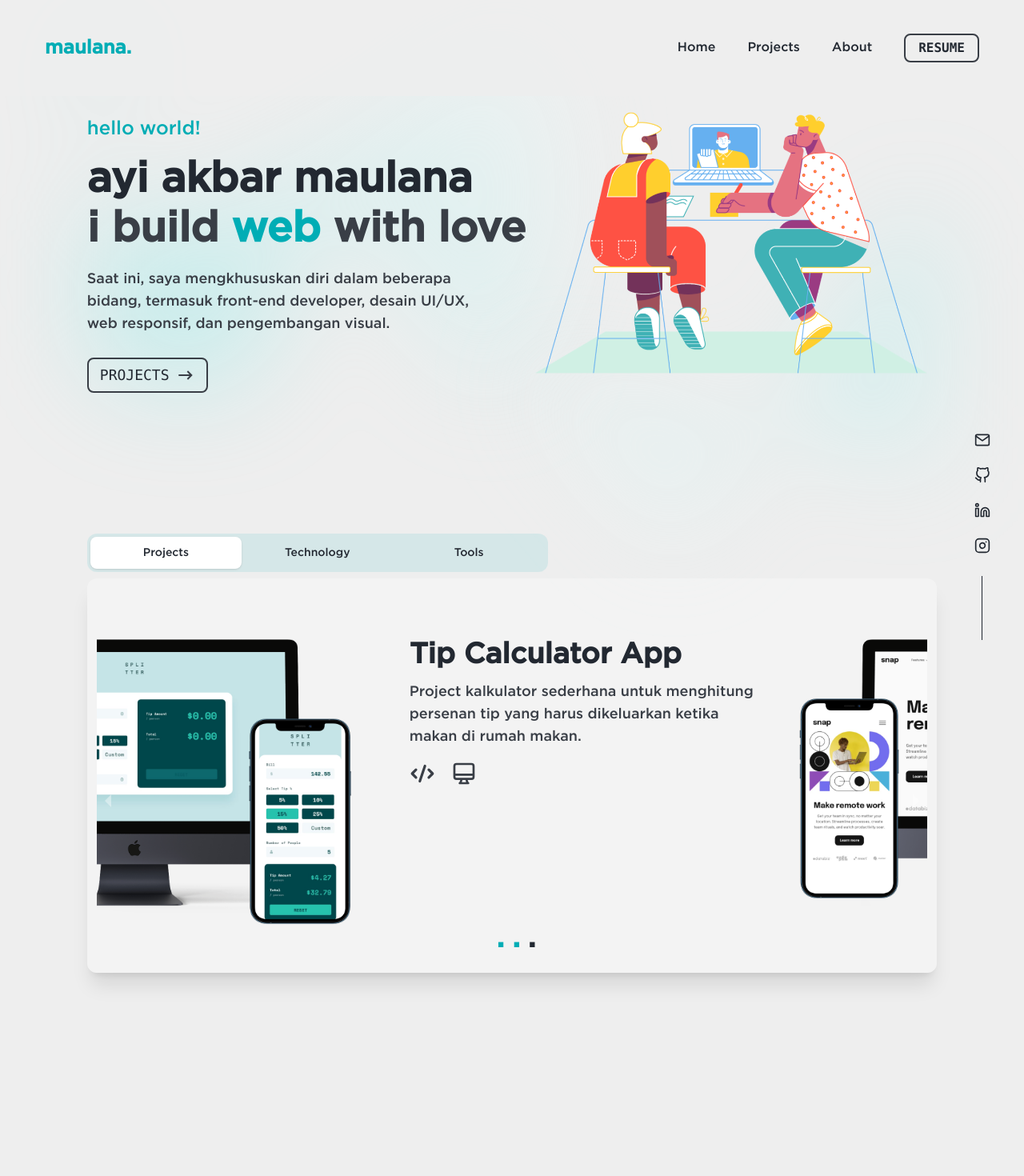
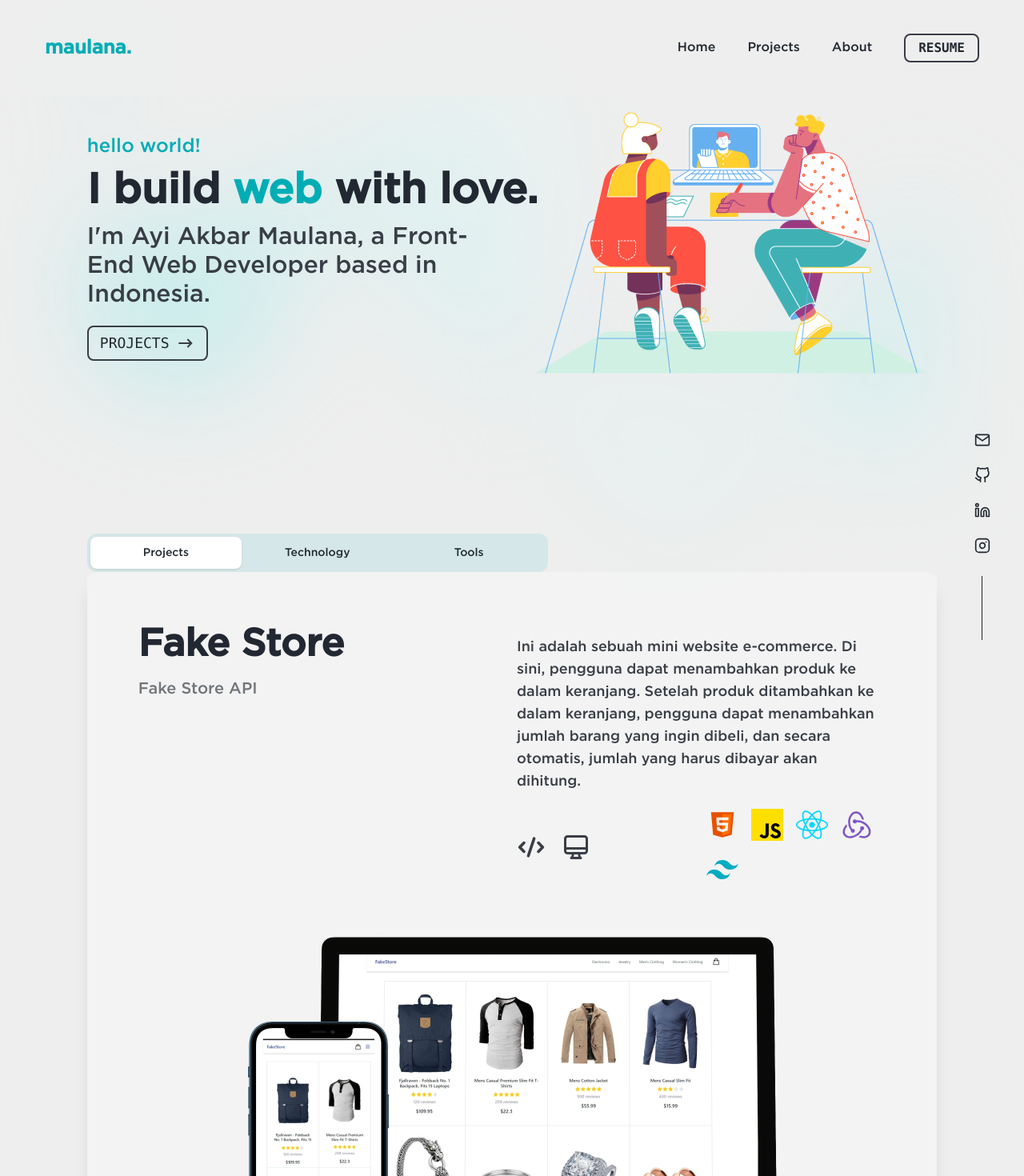
Before and after one commit to ayiakbar2109/portofolio, a React (Vite) app: page / in a window 1280 px wide. Shown: the top 1470 px of the page at 80% size. Built offline with nearby package versions, Linux system fonts and the light colour scheme.

Commit message:
remove carousel and change the hero section text

```diff
--- a/package.json
+++ b/package.json
@@ -14,8 +14,7 @@
     "framer-motion": "^10.11.2",
     "react": "^18.2.0",
     "react-dom": "^18.2.0",
-    "react-icons": "^4.8.0",
-    "react-responsive-carousel": "^3.2.23"
+    "react-icons": "^4.8.0"
   },
   "devDependencies": {
     "@types/react": "^18.0.28",
--- a/src/components/HeroImage.tsx
+++ b/src/components/HeroImage.tsx
@@ -9,13 +9,13 @@ export default function HeroImage() {
   return (
     <section>
       <motion.div
-        className="flex flex-col gap-8 2xl:gap-24 md:grid md:grid-cols-2 justify-end items-end mt-32 2xl:mt-48"
+        className="flex flex-col gap-8 2xl:gap-24 md:grid md:grid-cols-2 justify-center items-center mt-32 2xl:mt-48"
         variants={staggerContainer(1, 1)}
         initial="hidden"
         whileInView="show"
         viewport={{ once: true, amount: 0.25 }}
       >
-        <div className="flex flex-col items-start justify-start gap-5 md:gap-3 lg:gap-4 xl:gap-7 2xl:gap-14">
+        <div className="flex flex-col items-start justify-start gap-5 md:gap-3 lg:gap-3 xl:gap-5 2xl:gap-14">
           <motion.p
             className="text-secondary font-medium text-base md:text-lg lg:text-xl xl:text-2xl 2xl:text-4xl"
             variants={textVariant(0.4)}
@@ -26,21 +26,17 @@ export default function HeroImage() {
             className="text-primary font-bold text-3xl md:text-4xl lg:text-[2.6rem] xl:text-[3.3rem] 2xl:text-[5.8rem] whitespace-nowrap"
             variants={textVariant(0.5)}
           >
-            ayi akbar maulana
+            I build <span className="text-secondary">web</span> with love.
           </motion.h1>
-          <motion.h1
+          {/* <motion.h1
             className="text-third font-bold text-3xl  md:text-4xl lg:text-[2.6rem] xl:text-[3.3rem] 2xl:text-[5.8rem]  whitespace-nowrap -mt-3.5  lg:-mt-1.5 2xl:mt-0"
             variants={textVariant(0.6)}
-          >
-            i build <span className="text-secondary">web</span> with love
-          </motion.h1>
+          ></motion.h1> */}
           <motion.p
-            className="text-third md:text-base lg:text-base xl:text-lg 2xl:text-4xl"
+            className="text-third md:text-base lg:text-base xl:text-3xl 2xl:text-4xl"
             variants={textVariant(0.7)}
           >
-            Saat ini, saya mengkhususkan diri dalam beberapa bidang, termasuk
-            front-end developer, desain UI/UX, web responsif, dan pengembangan
-            visual.
+            I'm Ayi Akbar Maulana, a Front-End Web Developer based in Indonesia.
           </motion.p>
           <motion.div variants={textVariant(0.8)} className="">
             <a href="#project">
--- a/src/components/Projects.tsx
+++ b/src/components/Projects.tsx
@@ -5,120 +5,111 @@ import TipCalculator from "./../assets/tip-calculator.webp";
 import EcommercePage from "./../assets/ecommerce-page.webp";
 
 import { motion } from "framer-motion";
-import { fadeIn } from "../utils/motion";
-import "react-responsive-carousel/lib/styles/carousel.min.css"; // requires a loader
-import { Carousel } from "react-responsive-carousel";
 import { HiOutlineDesktopComputer, HiCode } from "react-icons/hi";
+import htmlIcon from "./../assets/icons8-html-5.svg";
+import javascriptIcon from "./../assets/js.png";
+import reactIcon from "./../assets/react.svg";
+import reduxIcon from "./../assets/icons8-redux.svg";
+import tailwindIcon from "./../assets/icons8-tailwindcss.svg";
 
 export default function Projects() {
   const data = [
     {
       id: 1,
       title: "Fake Store",
-      desc: "Di dalam project ini saya menggunakan library React dan API public milik FakeStore API. Lalu, memanggilnya dengan metode fetch memakai library axios. Setelah berhasil mendapatkan data dari API, saya menampilkan data tersebut ke dalam HTML dan styling memakai TailwindCSS. Di project ini juga saya memakai library Redux untuk mempermudah dalam management state.",
+      subtitle: "Fake Store API",
+      desc: "Ini adalah sebuah mini website e-commerce. Di sini, pengguna dapat menambahkan produk ke dalam keranjang. Setelah produk ditambahkan ke dalam keranjang, pengguna dapat menambahkan jumlah barang yang ingin dibeli, dan secara otomatis, jumlah yang harus dibayar akan dihitung.",
       image: EcommercePage,
       repoLink: "https://github.com/ayiakbar2109/project-eccomerce",
       liveDemo: "https://fakestore-iota.vercel.app/",
+      technology: [
+        htmlIcon,
+        javascriptIcon,
+        reactIcon,
+        reduxIcon,
+        tailwindIcon,
+      ],
     },
     {
       id: 2,
       title: "Tip Calculator App",
-      desc: "Project kalkulator sederhana untuk menghitung persenan tip yang harus dikeluarkan ketika makan di rumah makan.",
+      subtitle: "Front-End Mentor",
+      desc: "Sebuah project kalkulator sederhana untuk menghitung persentase tip yang harus diberikan saat makan di restoran. Pengguna dapat memasukkan total harga makanan dan persentase tip yang ingin diberikan, dan kalkulator akan secara otomatis menghitung jumlah tip yang harus diberikan. Dengan demikian, pengguna dapat dengan mudah mengetahui jumlah total yang harus dibayarkan, termasuk tip.",
       image: TipCalculator,
       repoLink: "https://github.com/ayiakbar2109/tip-calculator-app",
       liveDemo: "https://ayiakbar2109.github.io/tip-calculator-app/",
+      technology: [htmlIcon, javascriptIcon, reactIcon, tailwindIcon],
     },
     {
       id: 3,
       title: "Snap Landing Page",
-      desc: "Project landing page sederhana dibuat dengan HTML, dan CSS.",
+      subtitle: "Front-End Mentor",
+      desc: "Project landing page sederhana yang dibuat dengan HTML dan CSS. Desain halaman ini didasarkan pada keindahan dan kemudahan penggunaan, dengan penggunaan warna, font, dan tata letak yang menarik perhatian. ",
       image: SnapLandingPage,
       repoLink: "https://github.com/ayiakbar2109/intro-section-landpage",
       liveDemo: "https://ayiakbar2109.github.io/intro-section-landpage/",
+      technology: [htmlIcon, tailwindIcon],
     },
   ];
   return (
     <section>
-      <motion.div
-        className="flex flex-col"
-        id="projects"
-        // variants={fadeIn("right", "spring", 1, 1.5)}
-      >
+      <motion.div className="flex flex-col" id="projects">
         <div className="flex flex-col mt-10 lg:gap-16 lg:mt-16">
-          <Carousel
-            autoPlay={true}
-            emulateTouch={true}
-            swipeable={false}
-            showArrows={true}
-            showStatus={false}
-            infiniteLoop={true}
-            showThumbs={false}
-            renderIndicator={(onClickHandler, isSelected, index, label) => {
-              const defStyle = {
-                marginLeft: 10,
-                color: "#00ADB5",
-                cursor: "pointer",
-              };
-              const style = isSelected
-                ? { ...defStyle, color: "#222831" }
-                : { ...defStyle };
-              return (
-                <span
-                  style={style}
-                  onClick={onClickHandler}
-                  onKeyDown={onClickHandler}
-                  // value={index}
-                  key={index}
-                  role="button"
-                  tabIndex={0}
-                  aria-label={`${label} ${index + 1}`}
-                  className="text-3xl lg:text-4xl font-bold"
-                >
-                  .
-                </span>
-              );
-            }}
-          >
           {data.map((project, index) => {
             return (
               <div
                 key={index}
-                  className="flex flex-col xl:grid xl:grid-cols-2 gap-3 xl:gap-12 lg:px-4  xl:justify-start xl:items-start"
+                className="flex flex-col-reverse lg:flex-col gap-3 lg:px-4  lg:justify-start lg:items-start border-b-2 border-third/50"
               >
-                  <div className="flex flex-col justify-center items-center mb-6 lg:mb-12">
-                    <img
-                      src={project.image}
-                      className="px-3 md:px-20 xl:px-0"
-                    />
-                  </div>
-                  <article className="md:px-6">
-                    <h2 className="text-primary text-left text-2xl md:text-3xl lg:text-4xl font-bold 2xl:text-7xl">
+                <article className="lg:grid lg:grid-cols-2 lg:gap-3 justify-start items-start">
+                  <div>
+                    <h2 className="text-primary text-left text-3xl md:text-3xl lg:text-4xl xl:text-5xl font-bold 2xl:text-7xl">
                       {project.title}
                     </h2>
+                    <p className="mt-1 lg:mt-4 text-third/70 text-lg xl:text-xl 2xl:text-3xl">
+                      {project.subtitle}
+                    </p>
+                  </div>
+                  <div>
                     <p className="text-third text-left text-base md:text-lg mt-3 2xl:mt-6 2xl:text-3xl">
                       {project.desc}
                     </p>
-                    <div className="flex items-end justify-start mt-4 2xl:mt-5 text-left gap-5 mb-12 xl:mb-0">
+                    <div className="flex flex-col gap-3 lg:grid lg:grid-cols-2 lg:items-center mt-9 lg:mt-5 2xl:mt-8">
+                      <div className="flex gap-5">
                         <a
                           href={project.repoLink}
                           target="_blank"
                           className="cursor-pointer"
                         >
-                        <HiCode className="w-8 h-8 2xl:w-12 2xl:h-12 font-semibold text-third hover:text-secondary transition-colors ease-in-out hover:-translate-y-1" />
+                          <HiCode className="w-7 h-7 lg:w-9 lg:h-9 2xl:w-12 2xl:h-12 font-semibold text-third hover:text-secondary transition-colors ease-in-out hover:-translate-y-1" />
                         </a>
                         <a
                           href={project.liveDemo}
                           target="_blank"
                           className="cursor-pointer"
                         >
-                        <HiOutlineDesktopComputer className="w-8 h-8 2xl:w-12 2xl:h-12 font-semibold text-third hover:text-secondary transition-colors ease-in-out hover:-translate-y-1" />
+                          <HiOutlineDesktopComputer className="w-7 h-7 lg:w-9 lg:h-9 2xl:w-12 2xl:h-12 font-semibold text-third hover:text-secondary transition-colors ease-in-out hover:-translate-y-1" />
                         </a>
                       </div>
+                      <div className="flex flex-wrap gap-4">
+                        {project.technology?.map((item, index) => (
+                          <img
+                            src={item}
+                            key={index}
+                            className="w-8 h-8 lg:w-10 lg:h-10"
+                          />
+                        ))}
+                      </div>
+                    </div>
+                  </div>
+                  <div className="flex mt-10 text-left gap-5 lg:mb-12 xl:mb-0"></div>
                 </article>
+                <div className="flex flex-col mx-auto justify-center items-center mt-12 lg:mt-0 mb-6 lg:mb-12">
+                  <img src={project.image} className="px-3 md:px-20 xl:px-0" />
+                </div>
               </div>
             );
           })}
-          </Carousel>
         </div>
       </motion.div>
     </section>
--- a/src/sections/Tabs.tsx
+++ b/src/sections/Tabs.tsx
@@ -58,12 +58,12 @@ export default function TabSection() {
               </Tab>
             ))}
           </Tab.List>
-          <Tab.Panels className="mt-2">
+          <Tab.Panels className="">
             {Object.values(categories).map((posts, idx) => (
               <Tab.Panel
                 key={idx}
                 className={classNames(
-                  "rounded-xl bg-white/30 p-3 shadow-xl",
+                  "rounded-xl bg-white/30 p-1 lg:px-12 shadow-xl",
                   "ring-white ring-opacity-60 ring-offset-2 ring-offset-blue-400 focus:outline-none focus:ring-2"
                 )}
               >
```
Also changed, not shown: 1 other file (tests, documents, lock files or other folders). Lines whose indentation alone changed are shown as unchanged.
